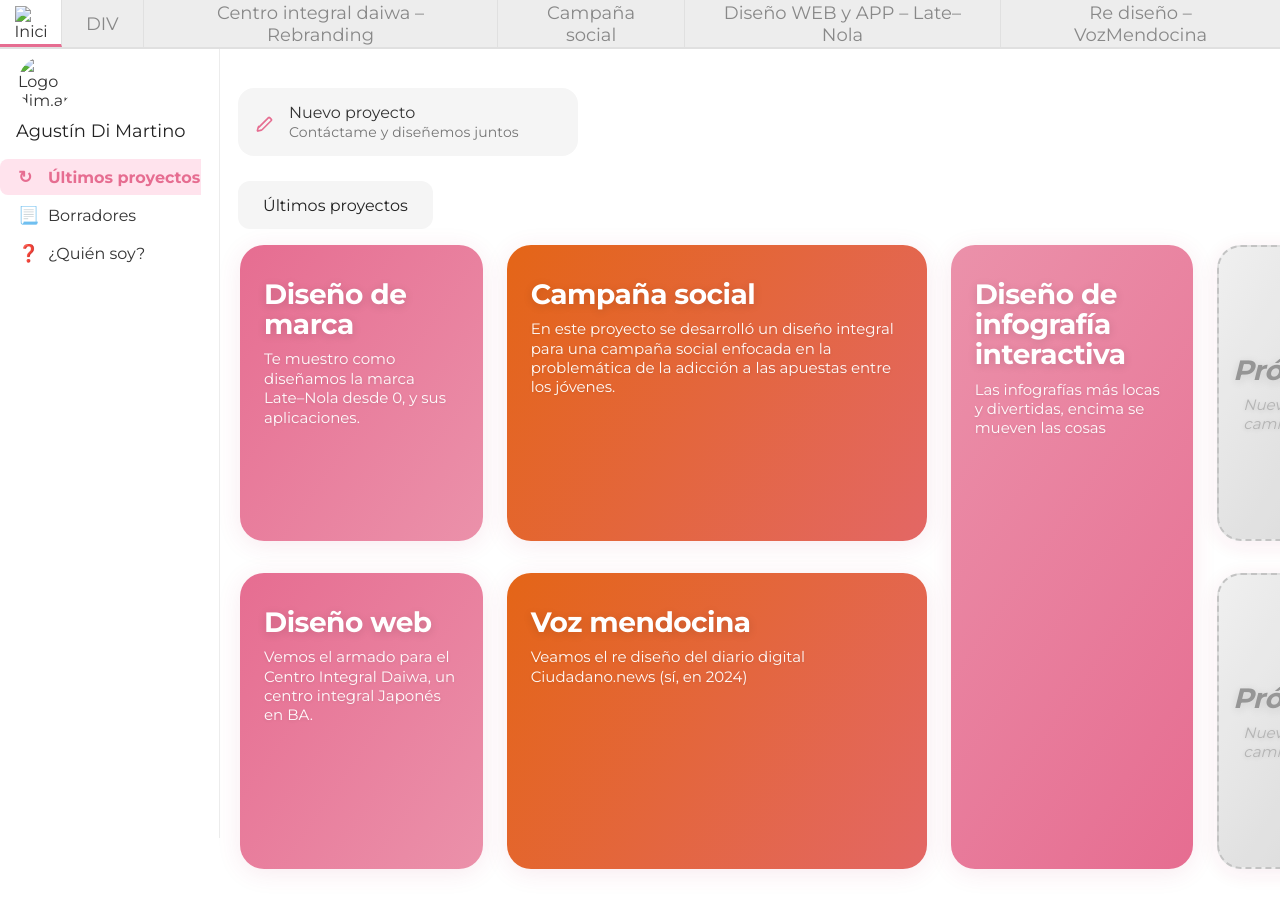
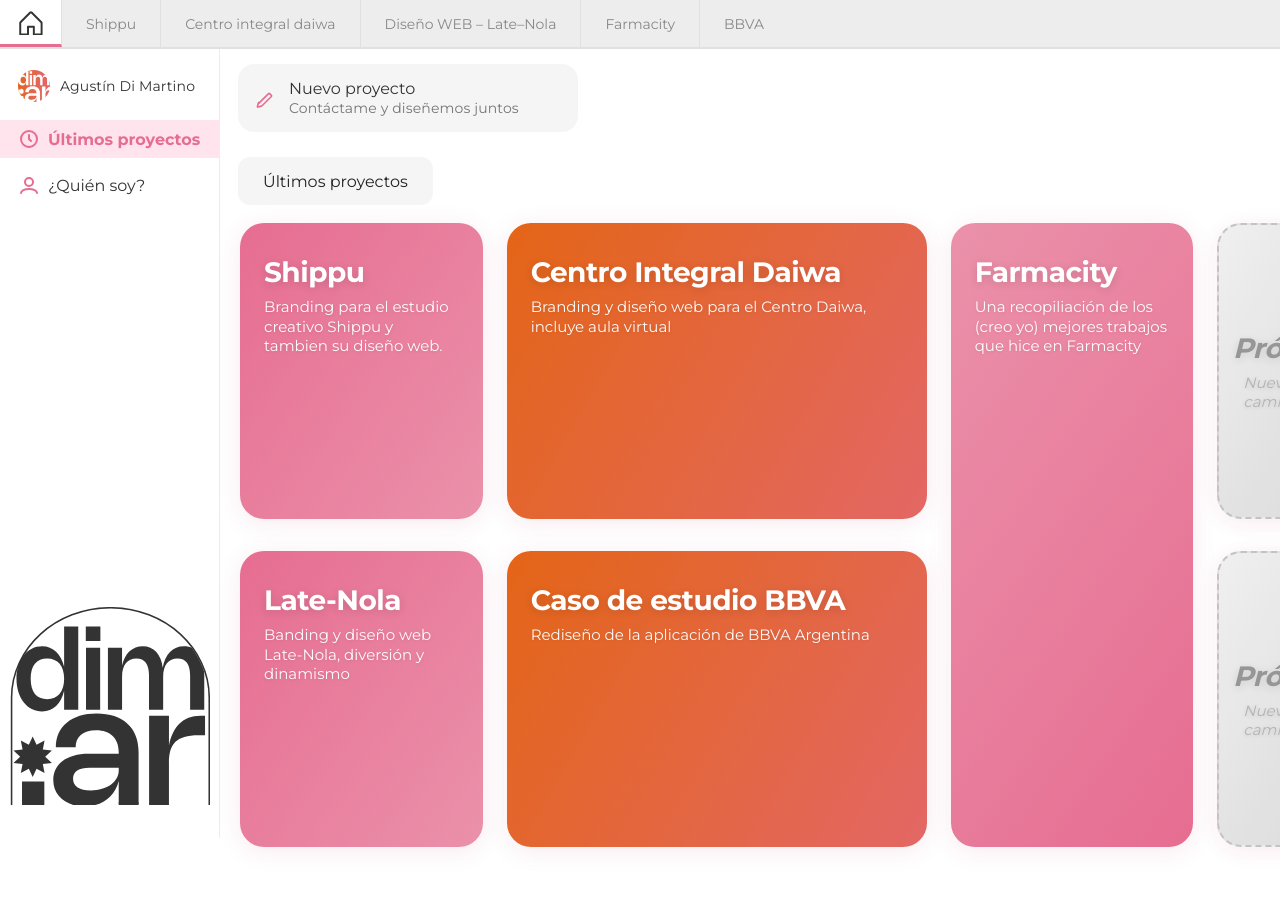
Before and after one commit to adimartino/dim-ar, a plain HTML site: page index.html in a window 1280 px wide. Shown: the top 909 px of the page. After the commit the page ends 887 px from the top, so only its background shows below. Drawn offline with Linux system fonts and the light colour scheme.

Commit message:
Add files via upload

```diff
--- a/index.html
+++ b/index.html
@@ -12,44 +12,57 @@
   <header class="main-header">
     <nav class="main-nav">
       <div class="nav-home selected">
-        <!-- ICONO CASA: reemplazá src por el tuyo -->
-        <img src="home.svg" alt="Inicio" class="icon-home" />
+        <img src="/imagenes/HouseLine.svg" alt="Inicio" class="icon-home" />
       </div>
       <div class="nav-tabs">
-        <button class="nav-tab">DIV</button>
-        <button class="nav-tab">Centro integral daiwa – Rebranding</button>
-        <button class="nav-tab">Campaña social</button>
-        <button class="nav-tab">Diseño WEB y APP – Late–Nola</button>
-        <button class="nav-tab">Re diseño – VozMendocina</button>
+        <a class="nav-tab" href="/shippu.html">Shippu</a>
+        <a class="nav-tab" href="/daiwa.html">Centro integral daiwa</a>
+        <a class="nav-tab" href="/latenola.html">Diseño WEB – Late–Nola</a>
+        <a class="nav-tab" href="/farmacity.html">Farmacity</a>
+        <a class="nav-tab" href="/bbva.html">BBVA</a>
+
       </div>
     </nav>
   </header>
 
-  <!-- LAYOUT PRINCIPAL: sidebar fijo + main -->
-  <div class="layout">
  <!-- SIDEBAR IZQUIERDO FIJO -->
 <aside class="sidebar">
-      <div class="sidebar-logo">
-        <img src="logo_dimar_color.png" alt="Logo dim.ar">
-      </div>
-      <div class="sidebar-nombre">
+  <div class="sidebar-identidad">
+    <span class="sidebar-logo">
+      <img src="/imagenes/logooo.svg" alt="Logo dim.ar">
+    </span>
+    <span class="sidebar-nombre">
       Agustín Di Martino
+    </span>
   </div>
   <nav class="sidebar-menu">
+    <!-- ÚLTIMOS PROYECTOS -->
    <a class="sidebar-item active" href="#">
-          <span class="sidebar-icon">&#8635;</span>
+  <span class="sidebar-icon">
+    <!-- Reloj SVG -->
+    <svg width="20" height="20" fill="none" stroke="#e66d91" stroke-width="2" stroke-linecap="round" stroke-linejoin="round">
+      <circle cx="10" cy="10" r="8"/>
+      <path d="M10 6v4l2 2"/>
+    </svg>
+  </span>
   <span>Últimos proyectos</span>
 </a>
-        <a class="sidebar-item" href="#">
-          <span class="sidebar-icon">&#128195;</span>
-          <span>Borradores</span>
-        </a>
-        <a class="sidebar-item" href="#">
-          <span class="sidebar-icon" style="color:#e66d91;">&#10067;</span>
+<a class="sidebar-item" href="/about">
+  <span class="sidebar-icon">
+    <!-- User/persona SVG -->
+    <svg width="20" height="20" fill="none" stroke="#e66d91" stroke-width="2" stroke-linecap="round" stroke-linejoin="round"><circle cx="10" cy="7" r="4"/><path d="M2 18c0-2.2 3.6-4 8-4s8 1.8 8 4"/></svg>
+  </span>
   <span>¿Quién soy?</span>
 </a>
+
+<div class="sidebar-logo-big">
+  <img src="/imagenes/logogrande.svg" alt="Logo dim.ar grande">
+</div>
+
   </nav>
+
 </aside>
+
 
     <!-- CONTENIDO PRINCIPAL -->
     <main class="main-area">
@@ -77,32 +90,32 @@
       <div class="portfolio-grid">
         <!-- CARD IZQUIERDA -->
         <div class="card card-chica">
-          <div class="card-titulo">Diseño de marca</div>
-          <div class="card-desc">Te muestro como diseñamos la marca Late–Nola desde 0, y sus aplicaciones.</div>
+          <div class="card-titulo">Shippu</div>
+          <div class="card-desc">Branding para el estudio creativo Shippu y tambien su diseño web.</div>
         </div>
 
         <!-- CARD CENTRAL ARRIBA -->
         <div class="card card-media">
-          <div class="card-titulo">Campaña social</div>
-          <div class="card-desc">En este proyecto se desarrolló un diseño integral para una campaña social enfocada en la problemática de la adicción a las apuestas entre los jóvenes.</div>
+          <div class="card-titulo">Centro Integral Daiwa</div>
+          <div class="card-desc">Branding y diseño web para el Centro Daiwa, incluye aula virtual</div>
         </div>
 
         <!-- CARD DERECHA ALTA -->
         <div class="card card-alta">
-          <div class="card-titulo">Diseño de infografía interactiva</div>
-          <div class="card-desc">Las infografías más locas y divertidas, encima se mueven las cosas</div>
+          <div class="card-titulo">Farmacity</div>
+          <div class="card-desc">Una recopiliación de los (creo yo) mejores trabajos que hice en Farmacity</div>
         </div>
 
         <!-- CARD IZQUIERDA ABAJO -->
         <div class="card card-chica">
-          <div class="card-titulo">Diseño web</div>
-          <div class="card-desc">Vemos el armado para el Centro Integral Daiwa, un centro integral Japonés en BA.</div>
+          <div class="card-titulo">Late-Nola</div>
+          <div class="card-desc">Banding y diseño web Late-Nola, diversión y dinamismo</div>
         </div>
 
         <!-- CARD CENTRAL ABAJO -->
         <div class="card card-media">
-          <div class="card-titulo">Voz mendocina</div>
-          <div class="card-desc">Veamos el re diseño del diario digital Ciudadano.news (sí, en 2024)</div>
+          <div class="card-titulo">Caso de estudio BBVA</div>
+          <div class="card-desc">Rediseño de la aplicación de BBVA Argentina</div>
         </div>
 
         <!-- CARD PLACEHOLDER 1 -->
--- a/styles.css
+++ b/styles.css
@@ -107,7 +107,7 @@ html, body {
   object-fit: contain;
 }
 .sidebar-nombre {
-  font-size: 1.12rem;
+  font-size: 14px;
   font-weight: 500;
   margin: 0 0 18px 16px;
   color: #222;
@@ -116,7 +116,7 @@ html, body {
   width: 100%;
   display: flex;
   flex-direction: column;
-  gap: 2px;
+  gap: 8px;
 }
 .sidebar-item {
   display: flex;
@@ -126,11 +126,13 @@ html, body {
   font-size: 16px;
   color: #333;
   padding: 8px 0 8px 18px;
-  border-radius: 8px 0 0 8px;
-  margin-right: 18px;
+  border-radius: 0;                /* <-- SIN border-radius */
+  margin-right: 0;                 /* <-- HASTA EL BORDE */
   font-weight: 400;
   background: none;
   transition: background .18s, color .18s;
+  border: none;
+  width: 100%;
 }
 .sidebar-item.active, .sidebar-item:hover {
   background: var(--sidebar-hover);
@@ -138,8 +140,35 @@ html, body {
   font-weight: 700;
 }
 .sidebar-icon {
-  font-size: 17px;
+  display: flex;
+  align-items: center;
+  justify-content: center;
   min-width: 22px;
+  min-height: 22px;
+}
+
+.sidebar-btn {
+  display: flex;
+  align-items: center;
+  gap: 8px;
+  margin: 14px 18px 0 0;
+  padding: 9px 16px;
+  font-size: 15.5px;
+  font-weight: 600;
+  background: #e66d91;
+  color: #fff !important;
+  border-radius: 10px;
+  text-decoration: none;
+  box-shadow: 0 2px 10px #e66d9122;
+  border: none;
+  cursor: pointer;
+  transition: background 0.17s, color 0.16s, box-shadow 0.18s;
+}
+
+.sidebar-btn:hover {
+  background: #d6557a;
+  color: #fff !important;
+  box-shadow: 0 4px 18px #e66d9140;
 }
 
 /* MAIN */
@@ -157,7 +186,7 @@ html, body {
   flex-direction: column;
   align-items: flex-start;
   gap: 16px;
-  margin-top: 18px;
+  margin-top: 32px;
   margin-left: 18px;
 }
 .pill-nuevo {
@@ -398,7 +427,7 @@ html, body {
   background: transparent;
   padding: 0 24px;
   font-family: inherit;
-  font-size: 18px;
+  font-size: 14px;
   color: #888;
   height: 100%;
   cursor: pointer;
@@ -406,6 +435,7 @@ html, body {
   align-items: center;
   border-right: 1px solid #e0e0e0;
   transition: background 0.15s, color 0.2s;
+  text-decoration: none;
 }
 .nav-tab:last-child { border-right: none; }
 .nav-tab.selected,
@@ -423,7 +453,7 @@ html, body {
   grid-template-columns: 0.26fr 0.45fr 0.26fr 0.26fr; /* Ahora 4 columnas */
   grid-template-rows: 296px 296px;
   gap: 32px 24px;
-  padding: 16px 40px 40px 20px;
+  padding: 18px 40px 40px 20px;
   box-sizing: border-box;
   align-items: stretch;
 
@@ -495,3 +525,66 @@ html, body {
     grid-row: auto;
   }
 }
+
+
+.sidebar-identidad {
+  display: flex;
+  align-items: center;
+  gap: 10px;
+  margin: 18px 0 18px 18px;
+}
+.sidebar-logo {
+  width: 32px;
+  height: 32px;
+  border-radius: 50%;
+  overflow: hidden;
+  background: #fff;
+  display: flex;
+  align-items: center;
+  justify-content: center;
+  flex-shrink: 0;
+  margin: 0;
+}
+.sidebar-logo img {
+  width: 36px;
+  height: 36px;
+  object-fit: contain;
+  border-radius: 50%;
+}
+.sidebar-nombre {
+  font-size: 14px;
+  font-weight: 500;
+  color: #333;
+  margin: 0;
+  line-height: 1;
+  letter-spacing: 0.01em;
+}
+
+
+.sidebar-logo-big {
+  width: 200px;
+  height: 200px;
+  margin: auto auto 0 auto;
+  display: flex;
+  align-items: flex-end;
+  justify-content: center;
+  position: absolute;
+  bottom: 32px;
+  left: 0;
+  right: 0;
+  z-index: 2;
+  pointer-events: none; /* el logo no tapa clics del sidebar */
+}
+
+.sidebar-logo-big img {
+  width: 200px;
+  height: 200px;
+  object-fit: contain;
+  display: block;
+}
+
+@media (max-width: 700px) {
+  .sidebar-logo-big {
+    display: none;
+  }
+}
```
Also changed, not shown: bbva.html (added), daiwa.html (added), farmacity.html (added), imagenes/ClockCounterClockwise.svg (added), imagenes/File.svg (added), imagenes/HouseLine.svg (added), imagenes/User.svg (added), imagenes/logogrande.svg (added), imagenes/logooo.svg (added), latenola.html (added), shippu.html (added). Lines whose indentation alone changed are shown as unchanged.
